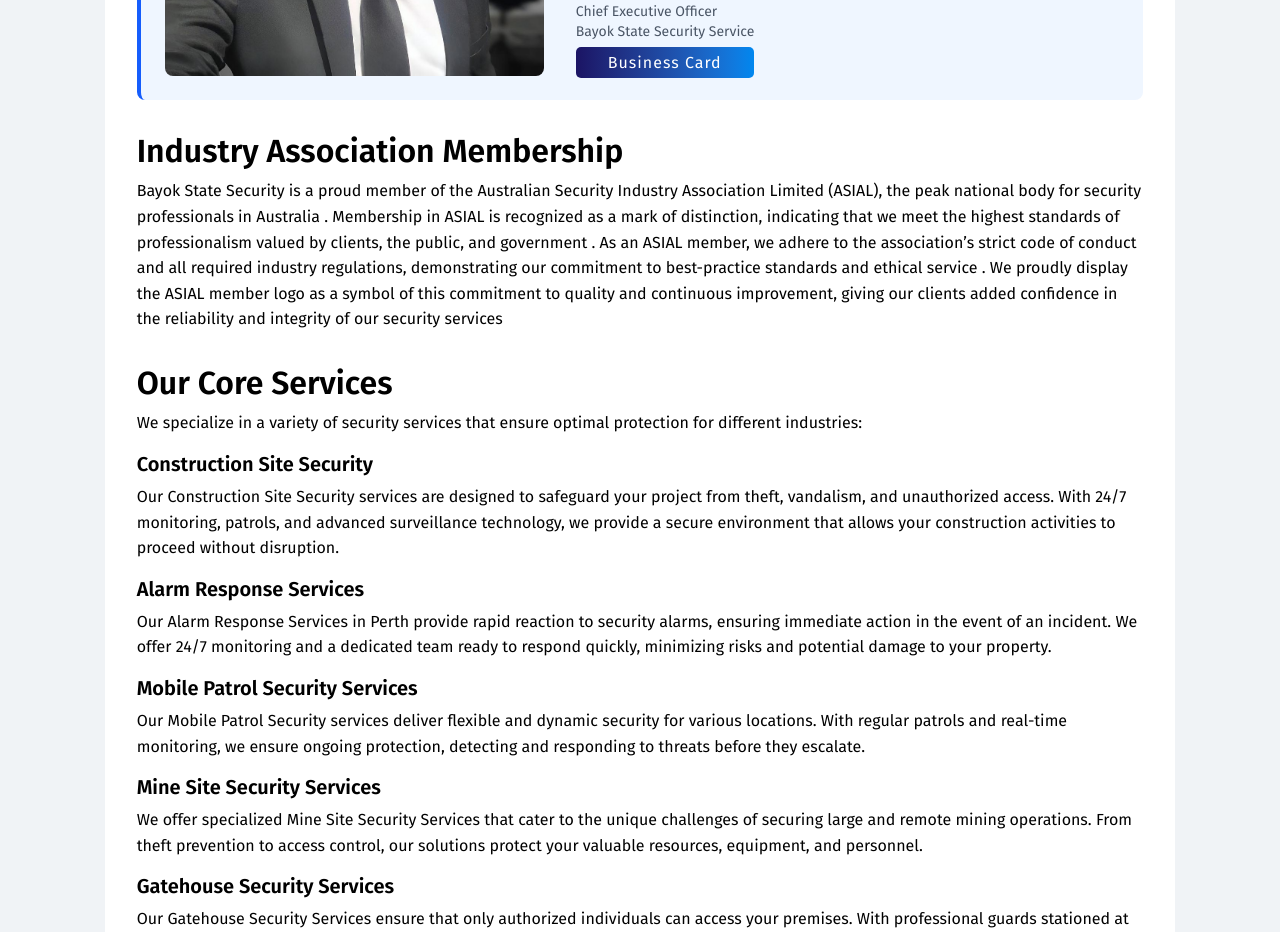
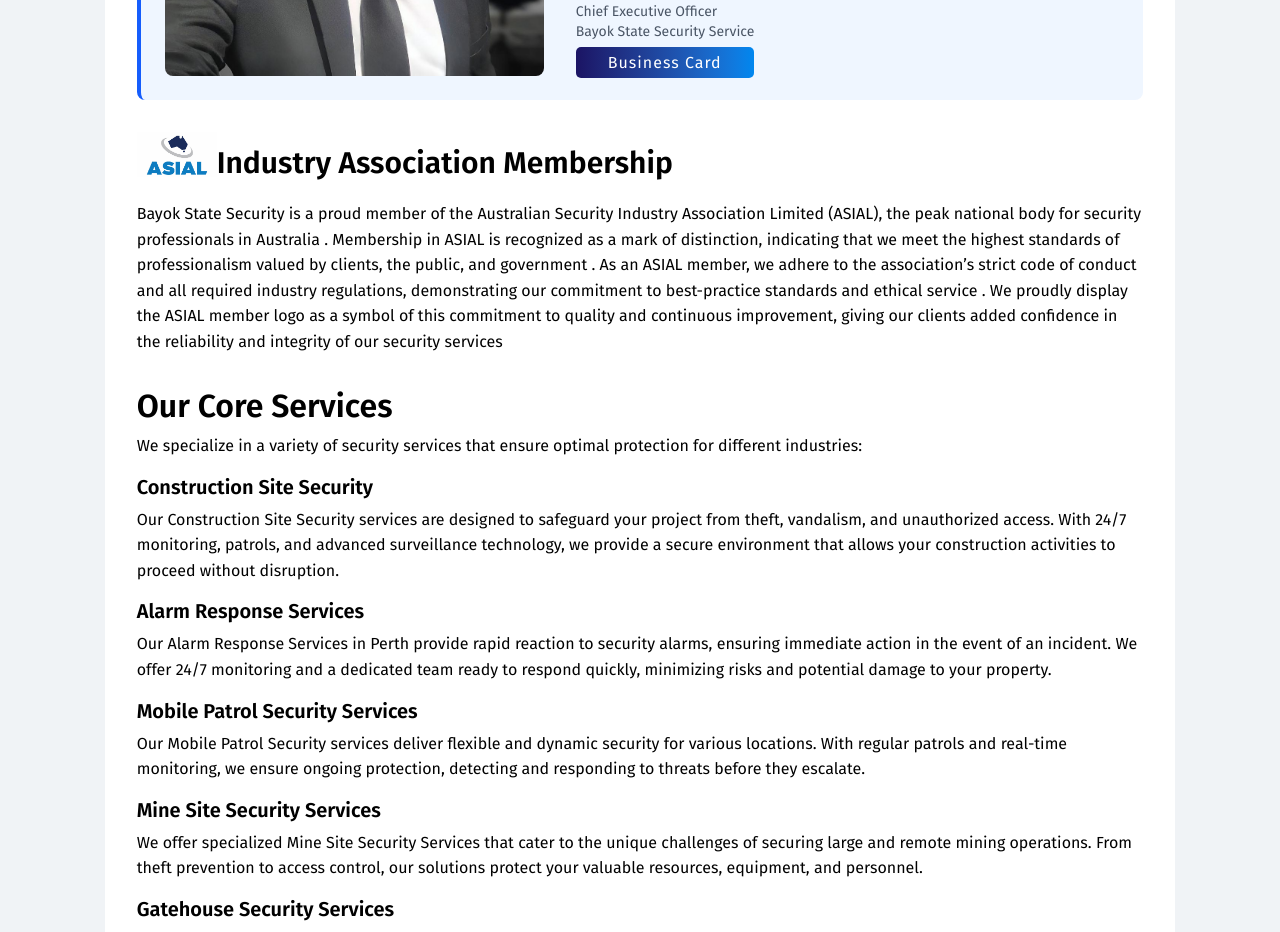
Before and after one commit to sobanomar/bayok-state-security, a React (Vite) app: page /about-us in a window 1280 px wide. Shown: the part 940-1872 px from the top of the page. Built offline with nearby package versions, Linux system fonts and the light colour scheme.

Commit message:
feat: ASIAL logo added

```diff
--- a/src/pages/AboutUs/AboutUsPage.jsx
+++ b/src/pages/AboutUs/AboutUsPage.jsx
@@ -1,6 +1,7 @@
 import React from "react";
 import { Link } from "react-router-dom";
 import CEOPortrait from "../../assets/media/ceo_portrait.jpg";
+import ASIAL_LOGO from "../../assets/media/ASIAL_LOGO.jpg";
 import BusinessCard from "../../assets/business_card.png";
 
 // Mock hero image for demo - replace with actual import
@@ -125,25 +126,34 @@
                   </div>
                 </div>
 
-                <h2 className="text-[32px] xl:text-[32px] lg:text-[28px] md:text-[24px] sm:text-[23px] text-black leading-[1.2] font-semibold mb-2">
+                <div>
+                  <div className="flex flex-col sm:flex-row items-center sm:items-center">
+                    <img
+                      src={ASIAL_LOGO}
+                      alt="ASIAL_LOGO"
+                      className="w-32 sm:w-20 object-contain pb-4 sm:pb-6"
+                    />
+                    <h2 className="text-2xl sm:text-3xl text-black leading-[1.2] font-semibold mb-2 text-center sm:text-start">
                       Industry Association Membership
                     </h2>
-
+                  </div>
                   <p className="mb-8 text-base leading-[1.6]">
                     Bayok State Security is a proud member of the Australian
                     Security Industry Association Limited (ASIAL), the peak
                     national body for security professionals in Australia .
                     Membership in ASIAL is recognized as a mark of distinction,
                     indicating that we meet the highest standards of
-                  professionalism valued by clients, the public, and government
-                  . As an ASIAL member, we adhere to the association’s strict
-                  code of conduct and all required industry regulations,
-                  demonstrating our commitment to best-practice standards and
-                  ethical service . We proudly display the ASIAL member logo as
-                  a symbol of this commitment to quality and continuous
-                  improvement, giving our clients added confidence in the
-                  reliability and integrity of our security services
+                    professionalism valued by clients, the public, and
+                    government . As an ASIAL member, we adhere to the
+                    association’s strict code of conduct and all required
+                    industry regulations, demonstrating our commitment to
+                    best-practice standards and ethical service . We proudly
+                    display the ASIAL member logo as a symbol of this commitment
+                    to quality and continuous improvement, giving our clients
+                    added confidence in the reliability and integrity of our
+                    security services
                   </p>
+                </div>
 
                 <h2 className="text-[32px] xl:text-[32px] lg:text-[28px] md:text-[24px] sm:text-[23px] text-black leading-[1.2] font-semibold mb-2 mt-0">
                   Our Core Services
```
Also changed, not shown: src/assets/media/ASIAL_LOGO.jpg (added). Lines whose indentation alone changed are shown as unchanged.
